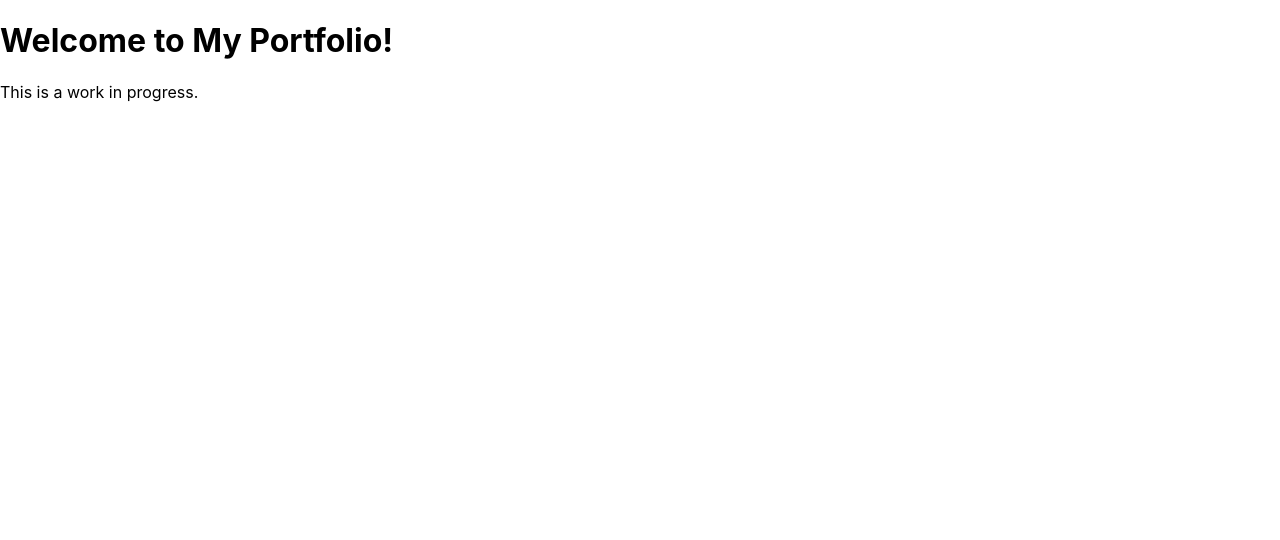
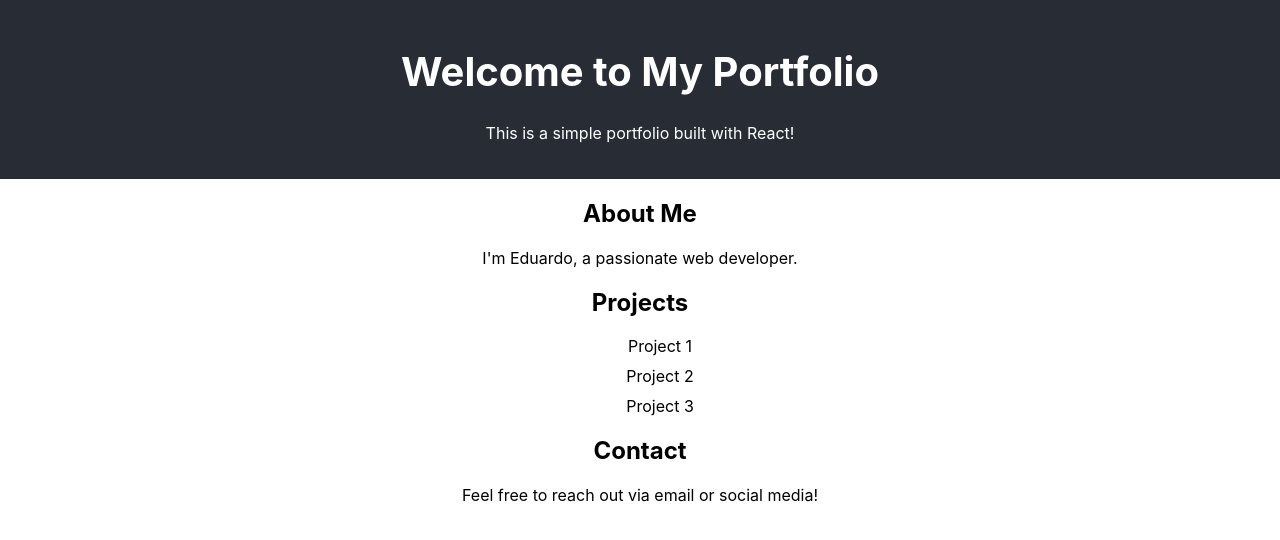
Before and after one commit to eduardo-canelas/portfolio-app, a React (Create React App) app: page / in a window 1280 px wide. Shown: the top 540 px of the page. Built offline with nearby package versions, Linux system fonts and the light colour scheme.

Commit message:
styling and some info added

```diff
--- a/src/App.css
+++ b/src/App.css
@@ -2,37 +2,24 @@
   text-align: center;
 }
 
-.App-logo {
-  height: 40vmin;
-  pointer-events: none;
-}
-
-@media (prefers-reduced-motion: no-preference) {
-  .App-logo {
-    animation: App-logo-spin infinite 20s linear;
-  }
-}
-
 .App-header {
   background-color: #282c34;
-  min-height: 100vh;
-  display: flex;
-  flex-direction: column;
-  align-items: center;
-  justify-content: center;
-  font-size: calc(10px + 2vmin);
+  padding: 20px;
   color: white;
 }
 
-.App-link {
-  color: #61dafb;
+h1 {
+  font-size: 2.5rem;
 }
 
-@keyframes App-logo-spin {
-  from {
-    transform: rotate(0deg);
-  }
-  to {
-    transform: rotate(360deg);
-  }
+section {
+  margin: 20px;
 }
+
+ul {
+  list-style-type: none;
+}
+
+li {
+  margin: 10px 0;
+}
--- a/src/App.js
+++ b/src/App.js
@@ -1,10 +1,33 @@
+import React from 'react';
+import './App.css'; // Import your styles
+
 function App() {
-    return (
-        <div>
-            <h1>Welcome to My Portfolio!</h1>
-            <p>This is a work in progress.</p>
-        </div>
-    );
+  return (
+    <div className="App">
+      <header className="App-header">
+        <h1>Welcome to My Portfolio</h1>
+        <p>This is a simple portfolio built with React!</p>
+      </header>
+      <main>
+        <section>
+          <h2>About Me</h2>
+          <p>I'm Eduardo, a passionate web developer.</p>
+        </section>
+        <section>
+          <h2>Projects</h2>
+          <ul>
+            <li>Project 1</li>
+            <li>Project 2</li>
+            <li>Project 3</li>
+          </ul>
+        </section>
+        <section>
+          <h2>Contact</h2>
+          <p>Feel free to reach out via email or social media!</p>
+        </section>
+      </main>
+    </div>
+  );
 }
 
 export default App;
```
